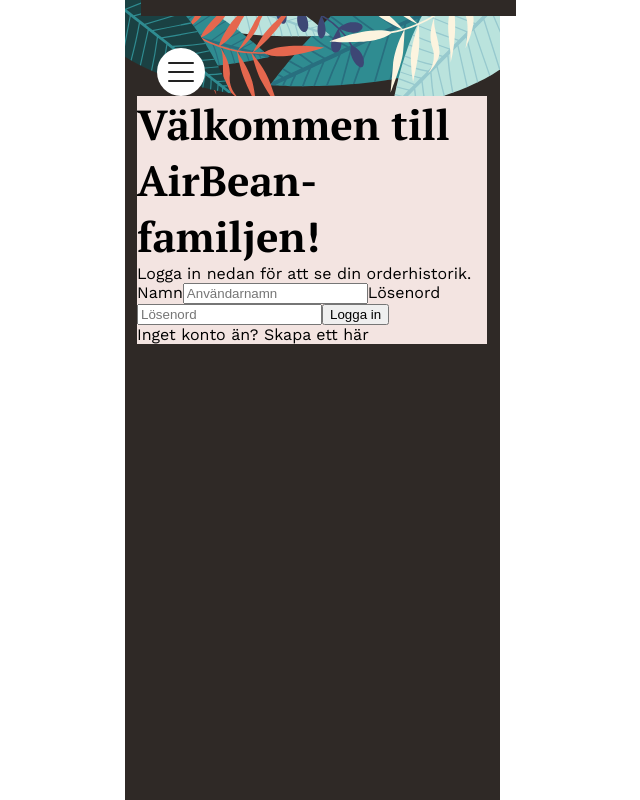
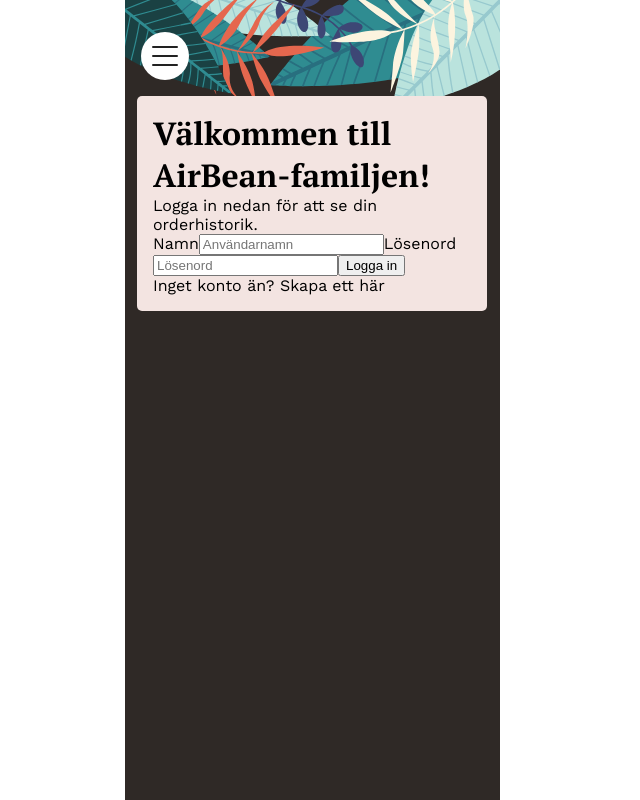
Before and after one commit to cloudbuster11/Airbean, a React (Vite) app: page /profile in a window 1280 px wide. Shown: the whole page, without its empty margins (328-968 px from the left). Built offline with nearby package versions, Linux system fonts and the light colour scheme.

Commit message:
Style to Form.

```diff
--- a/src/components/ProfileForm/ProfileForm.jsx
+++ b/src/components/ProfileForm/ProfileForm.jsx
@@ -19,7 +19,7 @@
 
   return (
     <article className='form'>
-      <h1>Välkommen till AirBean-familjen!</h1>
+      <h2>Välkommen till AirBean-familjen!</h2>
       <p>{title}</p>
 
       <form onSubmit={submit}>
--- a/src/components/ProfileForm/ProfileForm.scss
+++ b/src/components/ProfileForm/ProfileForm.scss
@@ -2,8 +2,11 @@
 @use '../../scss/colors';
 
 .form {
+  width: 350px;
   background-color: colors.$pink;
-  margin-top: 5rem;
-  width: 350px;
+  margin-top: 6rem;
+  padding: 1rem;
+  border-radius: 5px;
+
   align-self: center;
 }
--- a/src/views/Profile/Profile.jsx
+++ b/src/views/Profile/Profile.jsx
@@ -72,9 +72,7 @@
 
   return (
     <main className='container profile'>
-      <Header>
-        <Nav />
-      </Header>
+      <Nav />
 
       {token ? <OrderHistory /> : !displaySignUp ? loginForm : signUpForm}
     </main>
```
